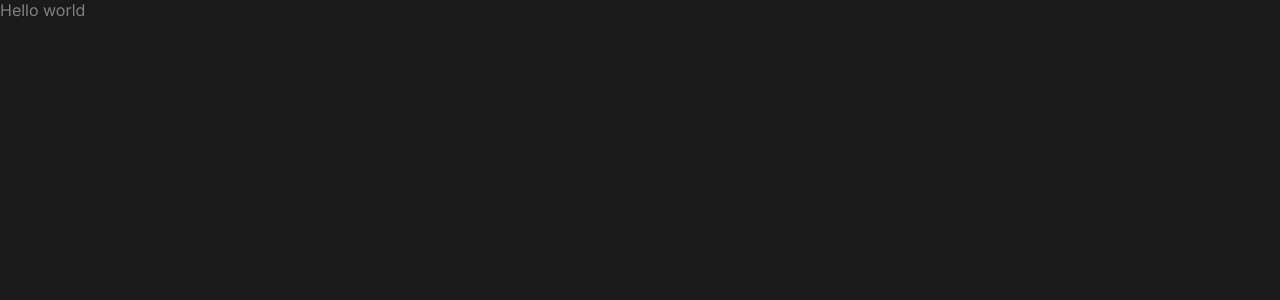
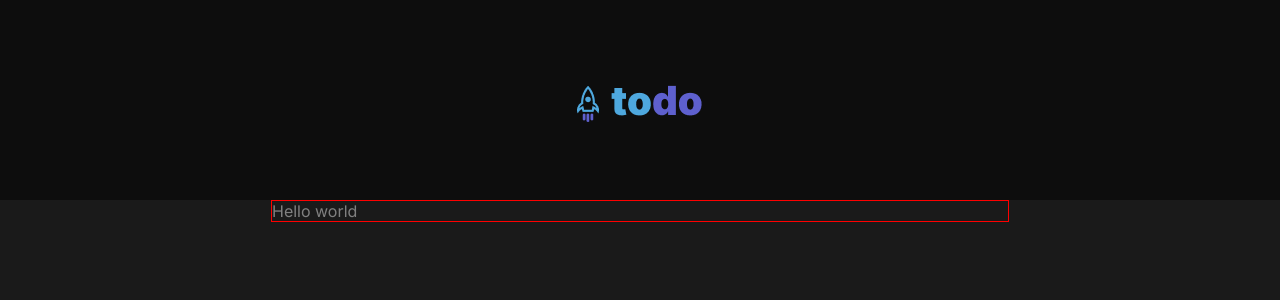
Before and after one commit to viniscrv/to-do, a React (Vite) app: page / in a window 1280 px wide. Shown: the top 300 px of the page. Built offline with nearby package versions, Linux system fonts and the light colour scheme.

Commit message:
criado header

```diff
--- a/src/App.module.css
+++ b/src/App.module.css
@@ -1,4 +1,5 @@
 .App {
     width: 46rem;
     margin: 0 auto;
+    border: 1px solid red;
 }
--- a/src/App.tsx
+++ b/src/App.tsx
@@ -1,11 +1,16 @@
 import { useState } from 'react'
 import "./global.css"
+import styles from "./App.module.css"
+import Header from './components/Header'
 
 function App() {
   return (
-    <div className="App">
-      Hello world
-    </div>
+    <>
+      <Header/>
+      <div className={styles.App}>
+        Hello world
+      </div>
+    </>
   )
 }
 
--- /dev/null
+++ b/src/components/Header.module.css
@@ -0,0 +1,7 @@
+.header {
+    background-color: var(--gray-700);
+    height: 200px;
+    display: flex;
+    align-items: center;
+    justify-content: center;
+}
--- /dev/null
+++ b/src/components/Header.tsx
@@ -0,0 +1,13 @@
+import React from "react";
+import styles from "./Header.module.css";
+import logo from "../assets/logo.png";
+
+const Header = () => {
+  return (
+    <div className={styles.header}>
+      <img src={logo} />
+    </div>
+  );
+};
+
+export default Header;
```
Also changed, not shown: src/assets/logo.png (added).
